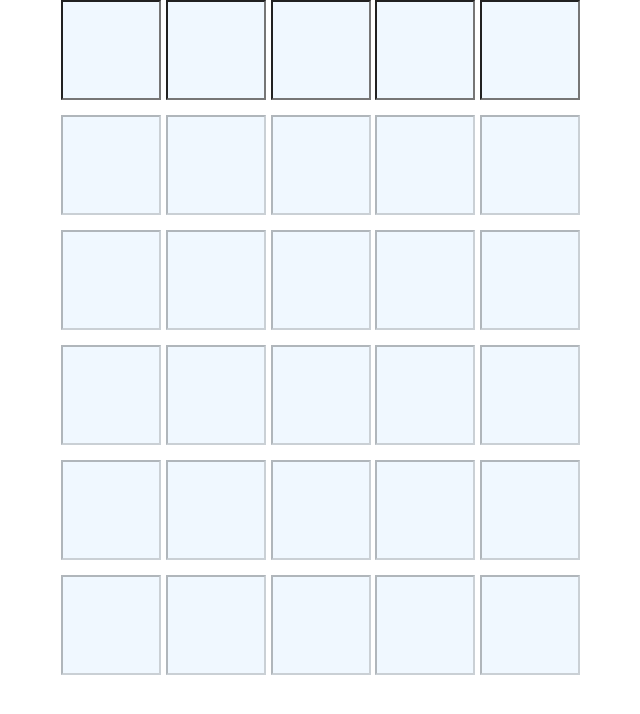
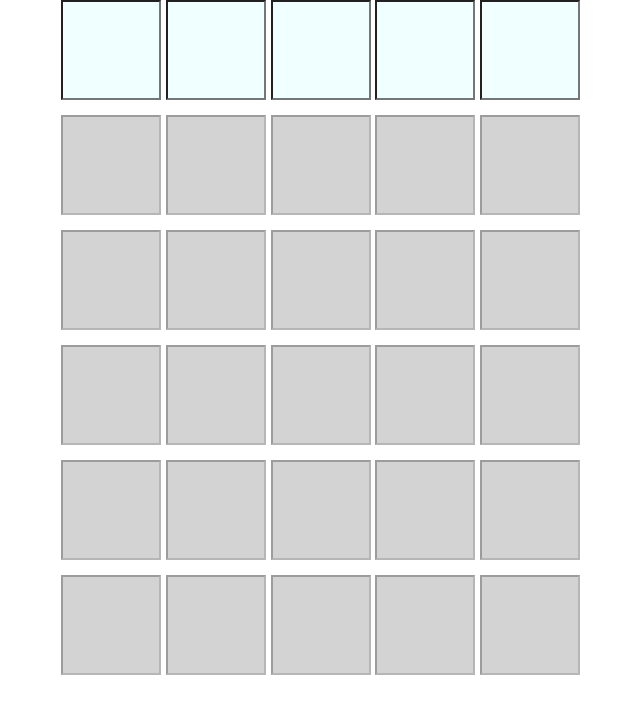
Before and after one commit to smerz1989/awwf, a Vue app: page / in a window 1280 px wide. Shown: the top 714 px of the page, without its empty margins (317-957 px from the left). Built offline with nearby package versions, Linux system fonts and the light colour scheme.

Commit message:
Adding functionality to determine if letter is in right location as well as in answer

```diff
--- a/src/App.vue
+++ b/src/App.vue
@@ -7,7 +7,7 @@ export default {
     return {
       num_guesses: 6,
       disabled: false,
-      valid_words: ['ghost','pitch','hitch'],
+      valid_words: ['ghost','pitch','hitch','haunt'],
       wordle_answer: 'hitch'
     }
   },
--- a/src/components/Letter.vue
+++ b/src/components/Letter.vue
@@ -31,10 +31,16 @@ export default {
         text-transform: uppercase;
         text-align: center;
     }
+    input:disabled {
+        background-color: lightgray;
+    }
     .neutral {
-        background-color: aliceblue;
+        background-color:azure;
     }
     .rightletter {
         background-color: gold;
     }
+    .rightlocation {
+        background-color: lightgreen;
+    }
 </style>
--- a/src/components/Word.vue
+++ b/src/components/Word.vue
@@ -23,6 +23,13 @@
                console.log("Word Entered")
                console.log(e)
             },
+            findAllIndices(word,letter){
+                var indices = [];
+                for(var i=0; i<word.length;i++) {
+                    if (word[i] === letter) indices.push(i);
+                }
+                return(indices)
+            },
             enterWord(){
                 console.log(this.letters)
                 var word=''
@@ -41,7 +48,12 @@
             },
             revealLetters(letters){
                 for(var i =1; i<=Object.keys(letters).length;i++){
-                    if(this.wordle_answer.includes(this.letters[i])){
+                    if(this.findAllIndices(this.wordle_answer,this.letters[i]).includes(i-1)){
+                        console.log(this.letters[i])
+                        console.log(`Is in right place ${this.wordle_answer}`)
+                        this.letter_statuses[i]="rightlocation"
+                    }
+                    else if(this.findAllIndices(this.wordle_answer,this.letters[i]).length>0){
                         console.log(this.letters[i])
                         console.log(`Is in ${this.wordle_answer}`)
                         this.letter_statuses[i]="rightletter"
```
